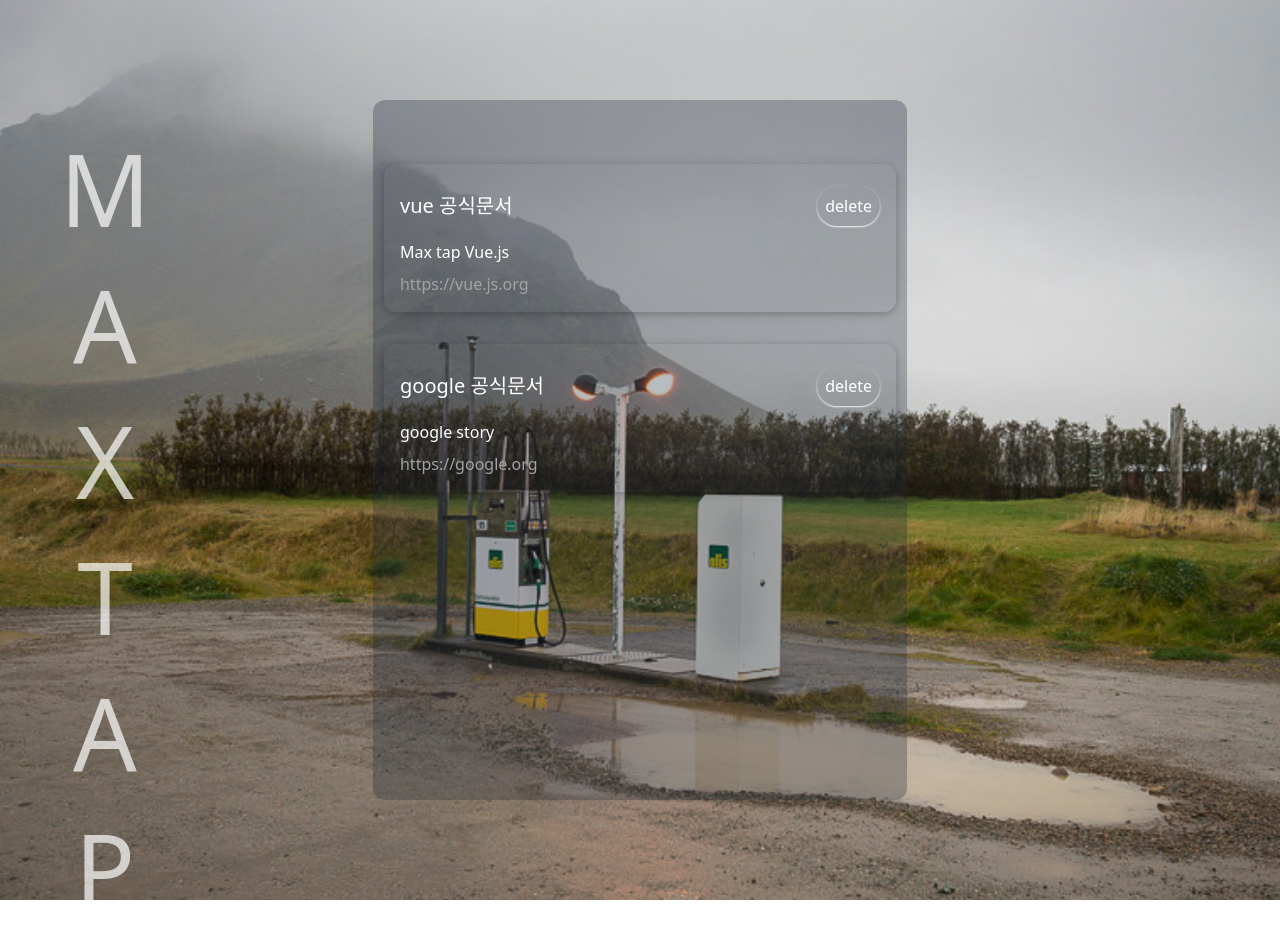
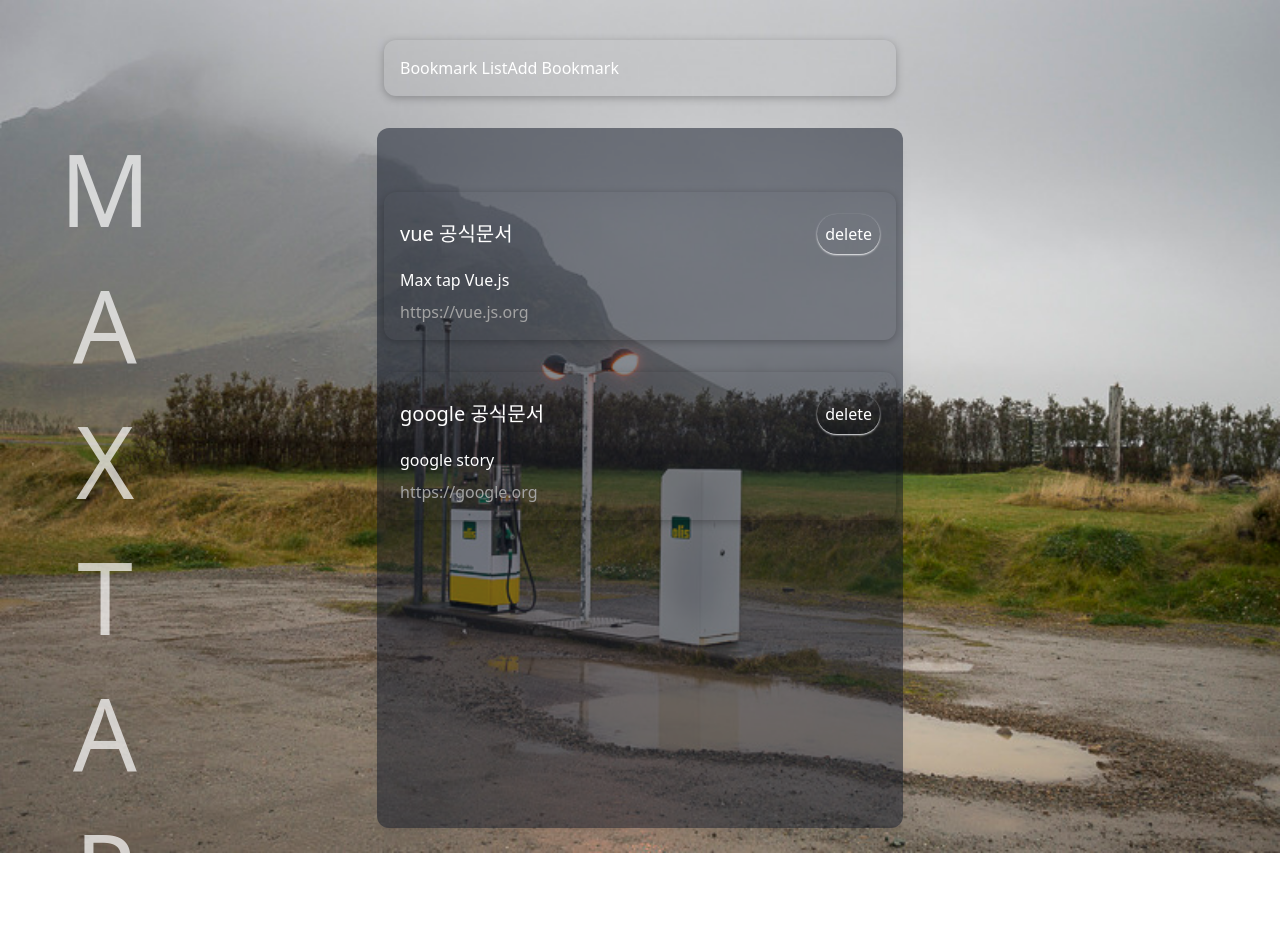
Before and after one commit to 0gunkim/maxtap, a Vue app: page / in a window 1280 px wide. Shown: the top 936 px of the page. Built offline with nearby package versions, Linux system fonts and the light colour scheme.

Commit message:
Feat: Tap button & provide_inject & typescript & dynamic component

```diff
--- a/src/App.vue
+++ b/src/App.vue
@@ -1,13 +1,9 @@
 <template id="app">
-  <TheHeader></TheHeader>
-  <BookmarkStore :bookmarks="bookmarks" />
+  <TheHeader />
+  <TheBookmark />
 </template>
 <script lang="ts" setup>
 import { ref } from 'vue'
-import BookmarkStore from './components/bookmark-list/BookmarkStore.vue'
 import TheHeader from './components/layout/TheHeader.vue'
-const bookmarks = ref([
-  { id: '1', title: 'vue 공식문서', description: 'Max tap Vue.js', link: 'https://vue.js.org' },
-  { id: '2', title: 'google 공식문서', description: ' google story', link: 'https://google.org' }
-])
+import TheBookmark from './components/bookmark-list/TheBookmark.vue'
 </script>
--- a/src/components/UI/BaseContainer.vue
+++ b/src/components/UI/BaseContainer.vue
@@ -3,10 +3,10 @@
 </template>
 <style scoped>
 .container {
-  @apply relative  w-5/12 h-[700px] mx-auto my-[100px] pt-8;
+  @apply relative  w-5/12 h-[700px] mx-auto pt-8;
 }
 .container::before {
   content: ' ';
-  @apply absolute inset-0 bg-gray-800 opacity-30 rounded-xl shadow-lg -z-10;
+  @apply absolute inset-0 bg-gray-900 opacity-50  rounded-xl shadow-lg -z-10;
 }
 </style>
--- /dev/null
+++ b/src/components/bookmark-list/AddBookmark.vue
@@ -0,0 +1,4 @@
+<template>
+  <h2>Add bookmark</h2>
+</template>
+<script lang="ts" setup></script>
--- a/src/components/bookmark-list/BookmarkStore.vue
+++ b/src/components/bookmark-list/BookmarkStore.vue
@@ -13,6 +13,7 @@
   </BaseContainer>
 </template>
 <script setup lang="ts">
+import { inject, type Ref } from 'vue'
 import BookMarkItem from './BookMarkItem.vue'
 interface IBookmark {
   id: string
@@ -21,7 +22,8 @@ interface IBookmark {
   link: string
 }
 
-defineProps<{ bookmarks: IBookmark[] }>()
+// defineProps<{ bookmarks: IBookmark[] }>()
+const bookmarks: Ref = inject('bookmarks')!
 </script>
 
 <style scoped></style>
--- /dev/null
+++ b/src/components/bookmark-list/TheBookmark.vue
@@ -0,0 +1,45 @@
+<template>
+  <div class="l_the_book_mark">
+    <BaseCard>
+      <BaseButton @click="setTapTypeHandle('BookmarkStore')">Bookmark List</BaseButton>
+      <BaseButton @click="setTapTypeHandle('AddBookmark')">Add Bookmark</BaseButton>
+    </BaseCard>
+    <component :is="currentTabComponent"></component>
+  </div>
+</template>
+<script lang="ts" setup>
+import BookmarkStore from './BookmarkStore.vue'
+import AddBookmark from './AddBookmark.vue'
+import { ref, computed, type Ref, provide } from 'vue'
+
+type TabKey = 'BookmarkStore' | 'AddBookmark'
+
+const tabType: Ref<TabKey> = ref('BookmarkStore')
+
+interface TabComponents {
+  BookmarkStore: typeof BookmarkStore
+  AddBookmark: typeof AddBookmark
+}
+
+const tabs: TabComponents = {
+  BookmarkStore,
+  AddBookmark
+}
+
+const currentTabComponent = computed(() => tabs[tabType.value as TabKey])
+
+const setTapTypeHandle = (tab: TabKey) => {
+  tabType.value = tab
+}
+const bookmarks = ref([
+  { id: '1', title: 'vue 공식문서', description: 'Max tap Vue.js', link: 'https://vue.js.org' },
+  { id: '2', title: 'google 공식문서', description: ' google story', link: 'https://google.org' }
+])
+provide('bookmarks', bookmarks)
+</script>
+
+<style scoped>
+.l_the_book_mark {
+  @apply p-2;
+}
+</style>
```
